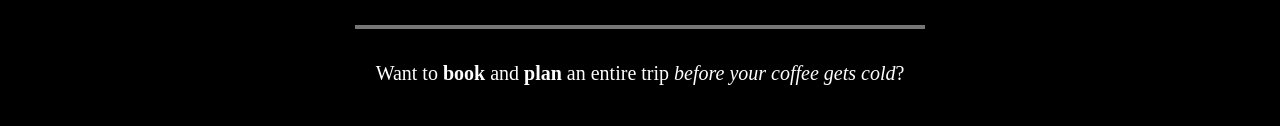
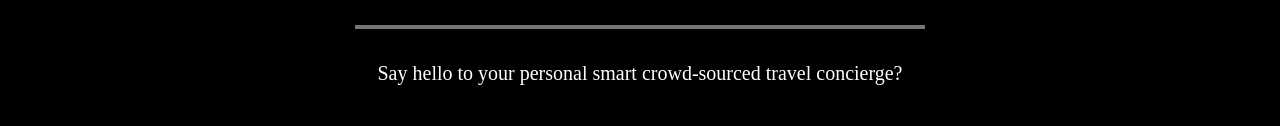
Before and after one commit to thewaylo/partners, a plain HTML site: page index.html in a window 1280 px wide. Shown: the part 301-427 px from the top of the page. Drawn offline with nearby package versions, Linux system fonts and the light colour scheme; a web font is replaced by a local one.

Commit message:
Update index.html

```diff
--- a/index.html
+++ b/index.html
@@ -42,7 +42,7 @@
                     <p style="font-size: 26px;text-align: center;font-family : Arimo">Hate the hassle of booking and planning travel?</p>
                     <p style="text-align: center;">
                       <img src="./res/clean-hr.png" alt="" class="clean-hr insert--image wrap-off-align-center">
-                      <span style="font-size: 20px;font-family : Arvo">Want to <strong>book</strong> and <strong>plan</strong> an entire trip <em>before your coffee gets cold</em>?</span>
+                      <span style="font-size: 20px;font-family : Arvo">Say hello to your personal smart crowd-sourced travel concierge</em>?</span>
                     </p>
                   </div>
                 </div>
```
